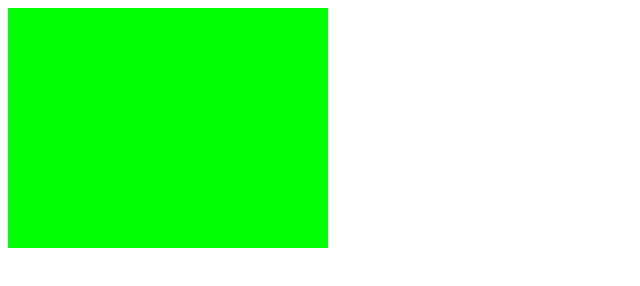
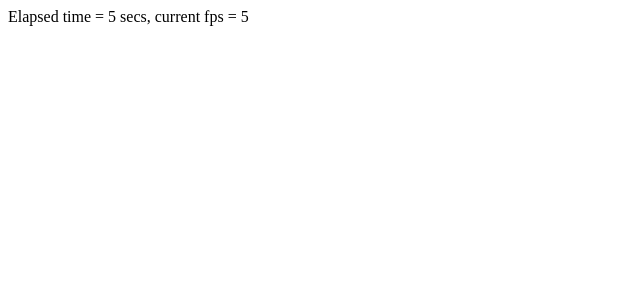
Before and after one commit to holyhoppsan/raycaster, a website: page src/index.html in a window 1280 px wide. Shown: the whole page, without its empty margins (0-640 px from the left). Drawn offline with Linux system fonts and the light colour scheme.

Commit message:
Frame limiting using the setTimeout function

```diff
--- a/src/index.html
+++ b/src/index.html
@@ -8,6 +8,7 @@
 </head>
 
 <body>
+    <p id="result"></p>
     <canvas id="viewport" width="320" height="240"></canvas>
 </body>
 
--- a/src/index.js
+++ b/src/index.js
@@ -7,6 +7,9 @@ window.onload = function () {
     const height = canvas.height;
 
     const imagedata = context.createImageData(width, height);
+
+    let frameCount = 0;
+    let fps, fpsInterval, startTime, then, elapsed;
 
     function createImage() {
         const stride = 4;
@@ -23,13 +26,35 @@ window.onload = function () {
         }
     }
 
-    function main(tframe) {
-        window.requestAnimationFrame(main);
-
+    function update(delta) {
         createImage();
 
         context.putImageData(imagedata, 0, 0);
     }
 
+    function startAnimating(fps) {
+        fpsInterval = 1000 / fps;
+        then = Date.now();
+        startTime = then;
+        console.log(startTime);
+        animate();
+    }
+
+    function animate() {
+        setTimeout(() => {
+            window.requestAnimationFrame(animate);
+            now = Date.now();
+            let sinceStart = now - startTime;
+            let currentFPS = Math.round((1000 / (sinceStart / ++frameCount)) * 100) / 100;
+            const elapsedTime = Math.round((sinceStart / 1000) * 100) / 100;
+            document.getElementById("result").textContent = `Elapsed time = ${elapsedTime} secs, current fps = ${currentFPS}`;
+        }, fpsInterval);
+    }
+
+    function main(tframe) {
+        //window.requestAnimationFrame(update);
+        startAnimating(5);
+    }
+
     main(0);
 }
```
